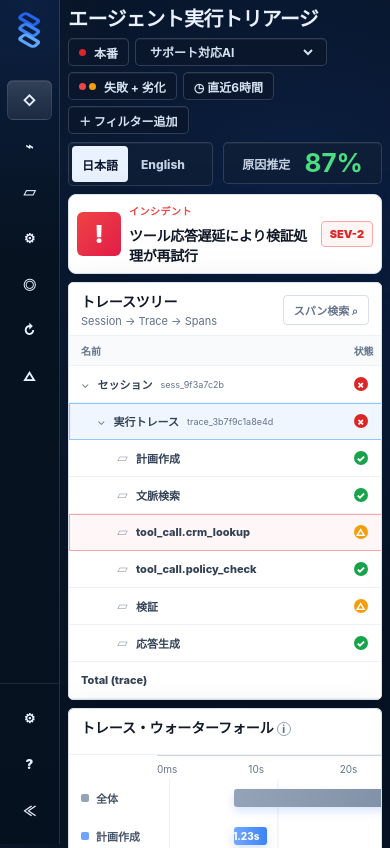
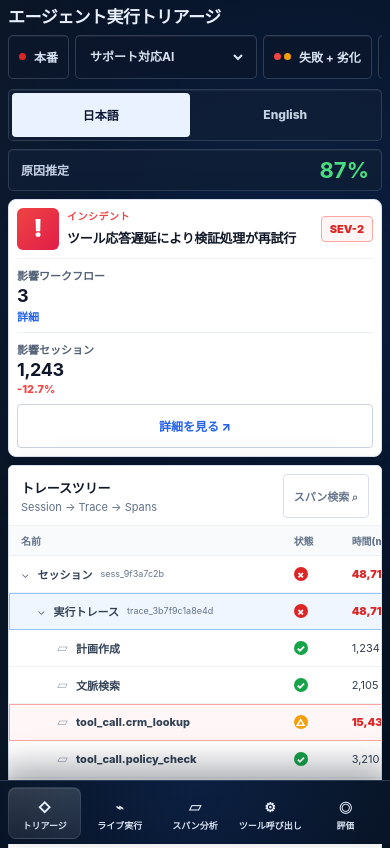
Before and after one commit to Tenormusica2024/agent-workflow-reliability-dashboard-pages, a website: page index.html in a window 390 px wide. Shown: the top 848 px of the page. Drawn offline with Linux system fonts and the light colour scheme.

Commit message:
feat: refine mobile dashboard layout

```diff
--- a/styles.css
+++ b/styles.css
@@ -170,6 +170,7 @@
   box-shadow: inset 0 1px 0 rgba(255,255,255,0.06);
   font-size: 12px;
   font-weight: 700;
+  white-space: nowrap;
 }
 .filter-chip--danger-dot::before,
 .filter-chip--warning-dot::before,
@@ -923,6 +924,7 @@
 
   .filter-chip,
   .select-chip {
+    flex: 0 0 auto;
     min-height: 28px;
     padding-inline: 10px;
   }
@@ -1113,11 +1115,72 @@
 
 @media (max-width: 760px) {
   .triage-app {
-    grid-template-columns: 60px minmax(0, 1fr);
+    display: block;
+    padding-bottom: calc(68px + env(safe-area-inset-bottom));
+  }
+
+  .sidebar {
+    position: fixed;
+    inset: auto 0 0 0;
+    z-index: 30;
+    width: auto;
+    height: calc(64px + env(safe-area-inset-bottom));
+    min-height: 0;
+    border-top: 1px solid rgba(148, 163, 184, 0.28);
+    border-right: 0;
+    box-shadow: 0 -14px 32px rgba(2, 8, 23, 0.34);
+  }
+
+  .brand-mark,
+  .side-nav--bottom {
+    display: none;
+  }
+
+  .sidebar > .side-nav:not(.side-nav--bottom) {
+    grid-template-columns: repeat(5, minmax(0, 1fr));
+    gap: 2px;
+    height: 100%;
+    padding: 6px max(8px, env(safe-area-inset-left)) calc(6px + env(safe-area-inset-bottom)) max(8px, env(safe-area-inset-right));
+  }
+
+  .sidebar > .side-nav:not(.side-nav--bottom) .side-nav__item:nth-child(n+6) {
+    display: none;
+  }
+
+  .side-nav__item {
+    display: flex;
+    flex-direction: column;
+    justify-content: center;
+    gap: 2px;
+    min-height: 52px;
+    border-radius: 8px;
+  }
+
+  .side-nav__item span:not(.side-nav__icon) {
+    display: block;
+    max-width: 68px;
+    overflow: hidden;
+    color: #d7e2f1;
+    text-overflow: ellipsis;
+    white-space: nowrap;
+    font-size: 9px;
+    line-height: 1.1;
+    font-weight: 800;
+  }
+
+  .side-nav__icon {
+    width: 24px;
+    height: 24px;
+    font-size: 13px;
   }
 
   .dashboard {
-    padding: 8px;
+    padding: 8px 8px 12px;
+  }
+
+  .dashboard > * {
+    min-width: 0;
+    max-width: 100%;
   }
 
   .top-actions {
@@ -1134,18 +1197,126 @@
     min-width: 0;
   }
 
+  .topbar h1 {
+    font-size: 18px;
+  }
+
+  .topbar > div:first-child {
+    min-width: 0;
+    width: 100%;
+  }
+
+  .filter-row {
+    flex-wrap: nowrap;
+    overflow-x: auto;
+    padding-bottom: 2px;
+    scrollbar-width: thin;
+  }
+
+  .filter-chip,
+  .select-chip,
+  .outline-button,
+  .secondary-button,
+  .primary-button,
+  .control-pair span,
+  .search-box {
+    min-height: 44px;
+  }
+
+  .select-chip select {
+    min-height: 40px;
+  }
+
+  .lang-button {
+    min-height: 44px;
+    flex: 1 1 auto;
+  }
+
+  .select-chip select {
+    min-width: 160px;
+  }
+
   .incident-card {
     grid-template-columns: 42px minmax(0, 1fr) auto;
+    align-items: start;
+    gap: 8px;
   }
 
-  .incident-card .metric-block,
+  .incident-alert {
+    width: 42px;
+    height: 42px;
+  }
+
+  .incident-title h2 {
+    line-height: 1.35;
+  }
+
+  .severity-pill {
+    align-self: center;
+  }
+
+  .incident-card .metric-block {
+    display: grid;
+    grid-column: 1 / -1;
+    min-height: 0;
+    border-top: 1px solid var(--line-soft);
+    border-left: 0;
+    padding: 8px 0 0;
+  }
+
+  .incident-card .metric-block:nth-of-type(n+5) {
+    display: none;
+  }
+
   .incident-card .outline-button {
-    display: none;
+    grid-column: 1 / -1;
+    width: 100%;
+  }
+
+  .trace-tree-panel { order: 1; }
+  .rca-panel { order: 2; }
+  .waterfall-panel { order: 3; }
+
+  .trace-tree-panel,
+  .waterfall-panel,
+  .rca-panel,
+  .payload-panel,
+  .eval-panel,
+  .replay-panel,
+  .logs-panel {
+    min-height: 0;
+  }
+
+  .panel-head {
+    gap: 8px;
+  }
+
+  .panel-head--controls {
+    flex-wrap: wrap;
+  }
+
+  .control-pair {
+    overflow-x: auto;
+    max-width: 100%;
+    scrollbar-width: thin;
   }
 
   .payload-layout,
   .form-grid {
     grid-template-columns: minmax(0, 1fr);
+  }
+
+  .payload-layout {
+    overflow-x: visible;
+  }
+
+  .code-block {
+    overflow: auto;
+  }
+
+  .recommended-action button,
+  .redaction-card button {
+    min-height: 44px;
   }
 
   .redaction-card {
@@ -1157,3 +1328,41 @@
     grid-column: 1 / -1;
   }
 }
+
+@media (max-width: 420px) {
+  .top-actions {
+    display: grid;
+    grid-template-columns: minmax(0, 1fr);
+    gap: 8px;
+  }
+
+  .language-switch,
+  .confidence-card {
+    width: 100%;
+  }
+
+  .topbar h1 {
+    font-size: 17px;
+  }
+
+  .language-switch {
+    min-width: 132px;
+  }
+
+  .confidence-card {
+    flex-basis: 148px;
+    padding-inline: 12px;
+  }
+
+  .confidence-card strong {
+    font-size: 22px;
+  }
+
+  .incident-title h2 {
+    font-size: 13px;
+  }
+
+  .panel-head h3 {
+    font-size: 13px;
+  }
+}
```
Also changed, not shown: docs/responsive-compact-layout.md (+21 -0 lines).
